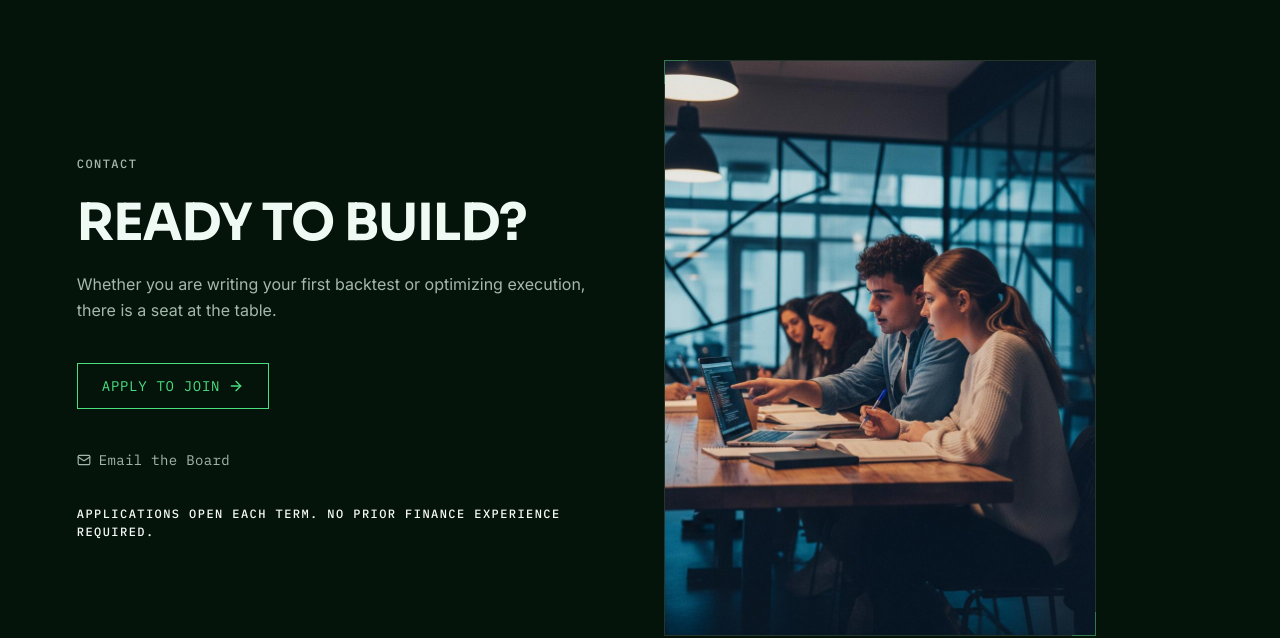
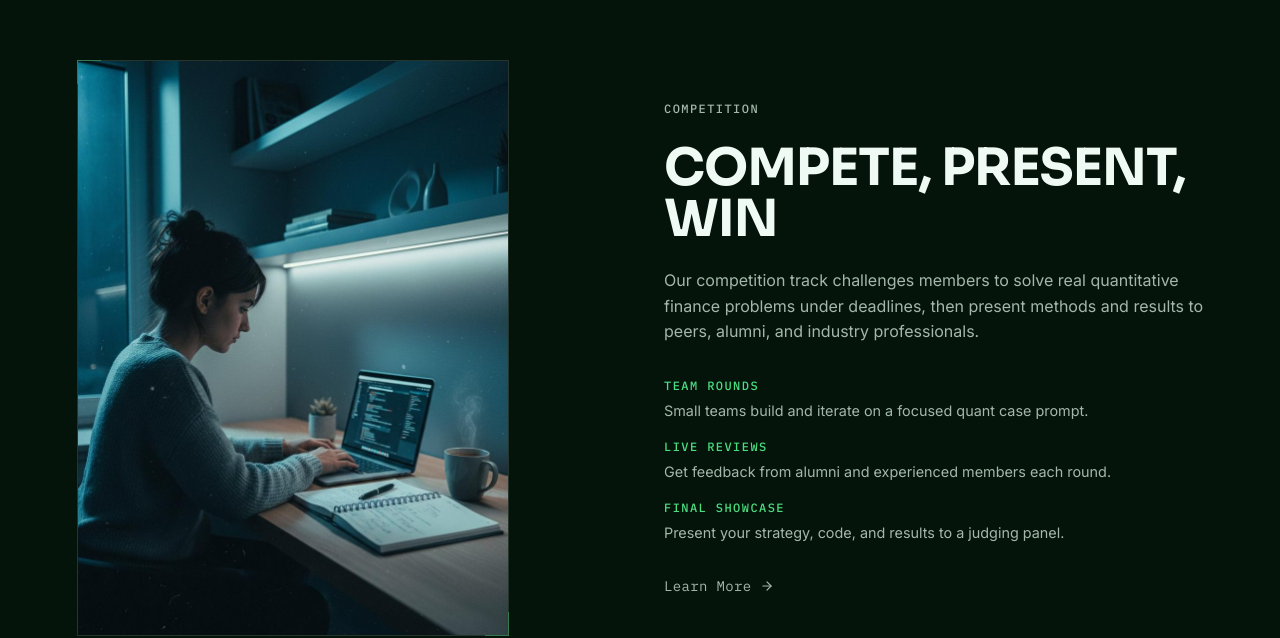
Before and after one commit to LifeDisparity/LifeDisparity.github.io, a React (Vite) app: page / in a window 1280 px wide. Shown: the part 5094-5732 px from the top of the page. Built offline with nearby package versions, Linux system fonts and the light colour scheme.

Commit message:
Add competition section below events

```diff
--- a/src/App.tsx
+++ b/src/App.tsx
@@ -65,6 +65,24 @@ function App() {
           ctaText="See the Calendar"
         />
 
+        {/* Competition */}
+        <ContentSection
+          id="competition"
+          layout="left-photo"
+          microLabel="Competition"
+          headline="Compete, Present, Win"
+          body="Our competition track challenges members to solve real quantitative finance problems under deadlines, then present methods and results to peers, alumni, and industry professionals."
+          imageSrc="/resources_working.jpg"
+          imageAlt="Students working with laptops and notebooks"
+          items={[
+            { label: 'Team Rounds', description: 'Small teams build and iterate on a focused quant case prompt.' },
+            { label: 'Live Reviews', description: 'Get feedback from alumni and experienced members each round.' },
+            { label: 'Final Showcase', description: 'Present your strategy, code, and results to a judging panel.' },
+          ]}
+          ctaText="Learn More"
+          ctaHref="#contact"
+        />
+
         {/* Contact */}
         <ContactSection />
 
```
